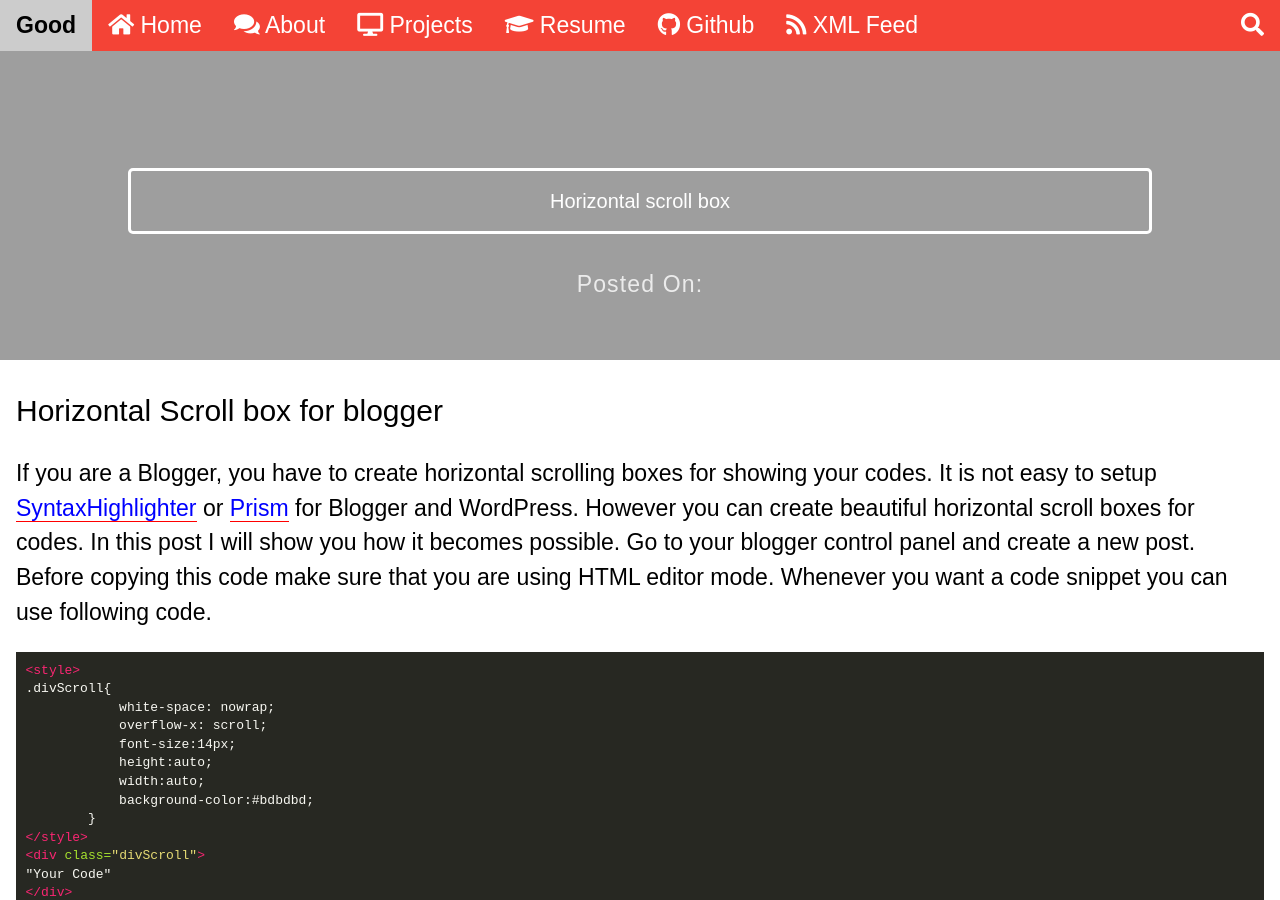
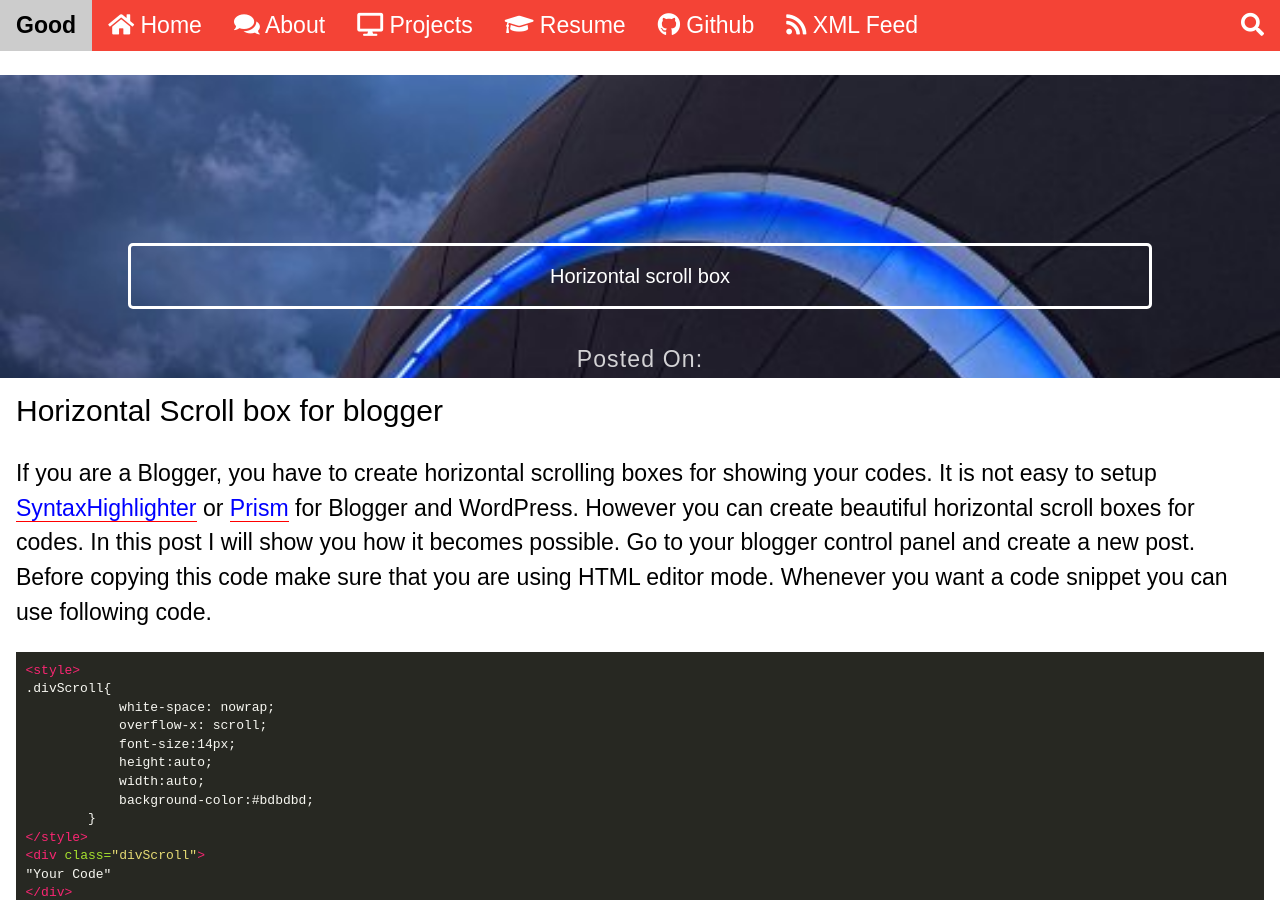
Before and after one commit to chipprogrammers/Good, a Jekyll site: the page built from _posts/2017-06-17-horizontal-scroll-box.md, in a window 1280 px wide and 900 px high. Built offline with Jekyll 4.4.1, drawn with Linux system fonts in a browser that asks for light colours; some web fonts are replaced; comment, search, counter and statistics services are not loaded.

Commit message:
Update parallax.html

```diff
--- a/_includes/parallax.html
+++ b/_includes/parallax.html
@@ -1,5 +1,5 @@
-{% if page.img %}<div class="splash-container w3-display-container" style="background-image:url({{ site.url }}{{ site.baseurl }}{{ page.img }};margin-top:75px">
-{% else %}<div class="splash-container w3-display-container" style="background-image:url({{ page.img_url }})">{% endif %}
+{% if page.img %}<div class="splash-container w3-display-container" style="background-image:url({{ site.url }}{{ site.baseurl }}{{ page.img }});margin-top:75px">
+{% else %}<div class="splash-container w3-display-container" style="background-image:url({{ page.img_url }});margin-top:75px">{% endif %}
     <div class="splash">
         <h1 class="splash-head">{{ page.title }}</h1>
         <p class="splash-subhead">
```
